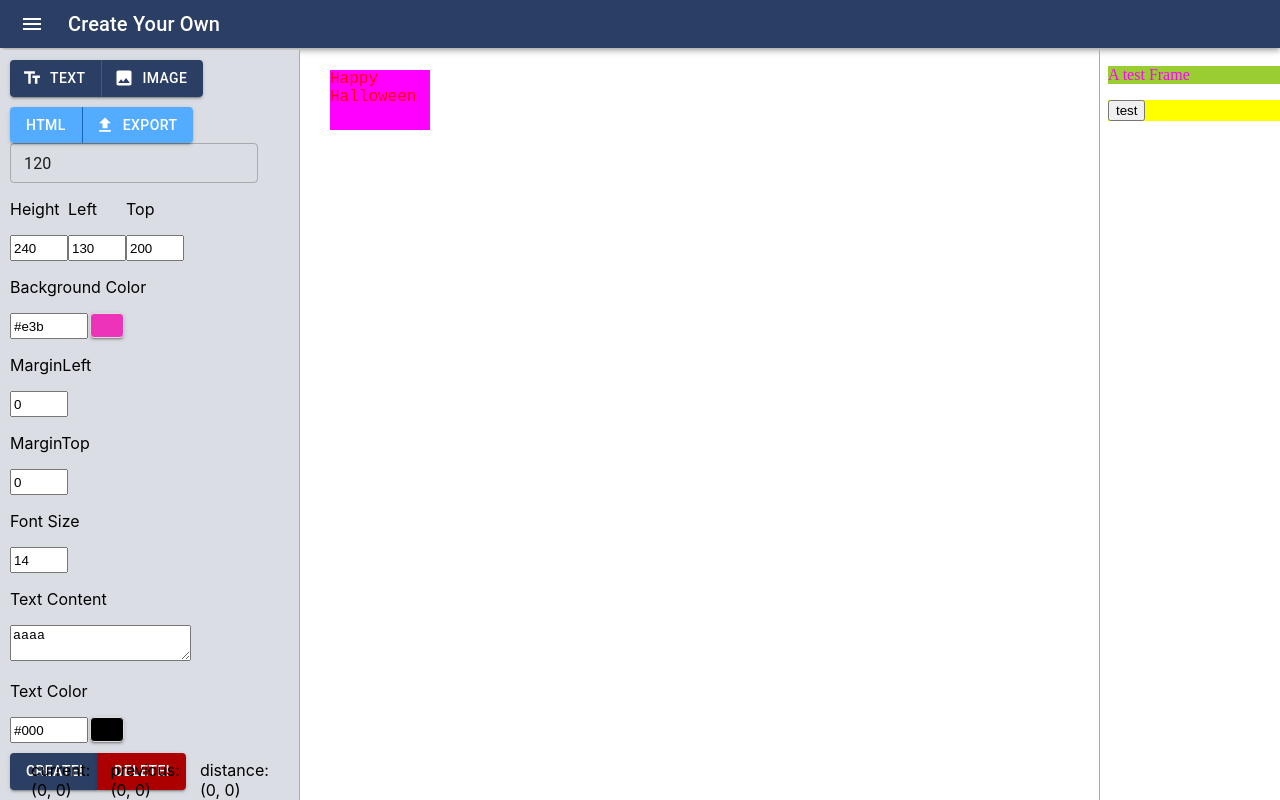
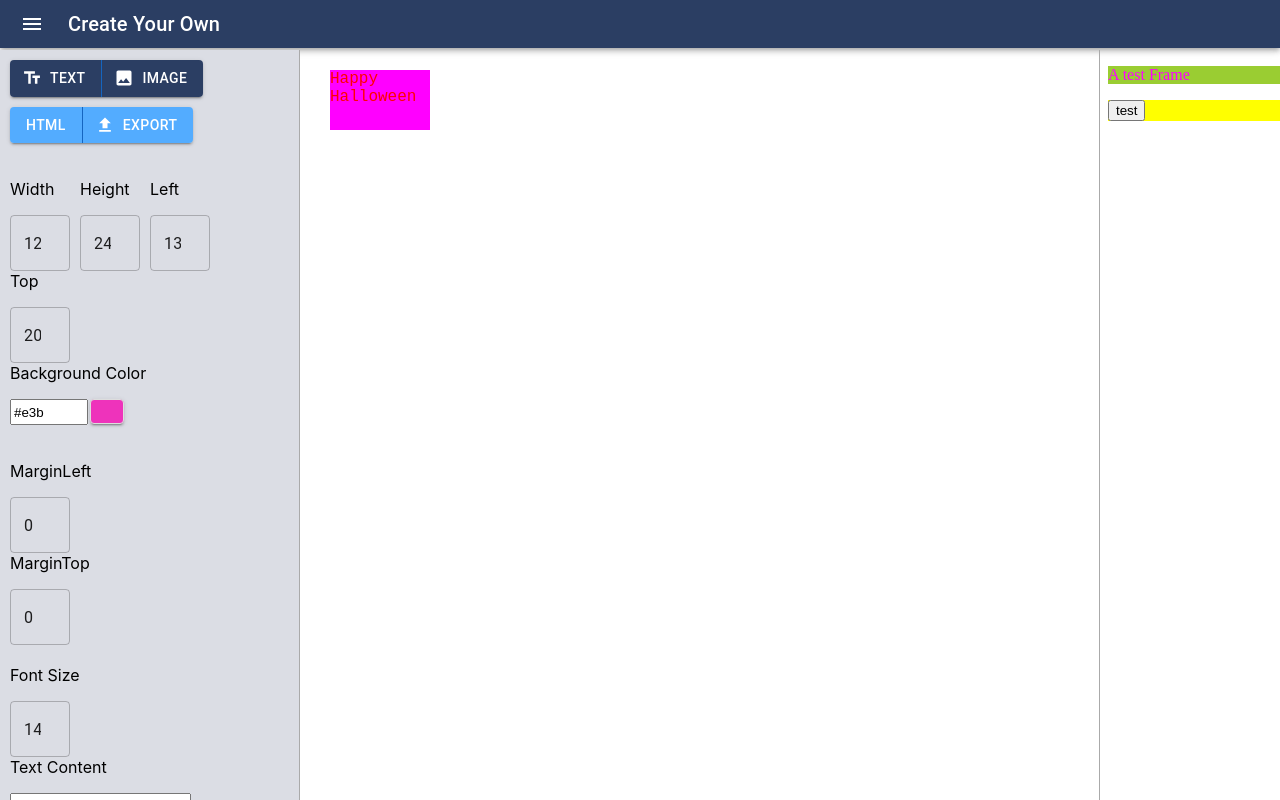
Before and after one commit to rain72510/Create-your-own-Simple-Website-Builder, a React (Create React App) app: page /test in a window 1280 px wide. Shown: the top 800 px of the page. Built offline with nearby package versions, Linux system fonts and the light colour scheme.

Commit message:
prettifying

```diff
--- a/src/container/controlPanel/ControlPanel.js
+++ b/src/container/controlPanel/ControlPanel.js
@@ -17,18 +17,18 @@ const ACCESS_KEY="9ZM61M-0xPrLVshNpTEQpvm2ekEgqkP1avxAsD3xCTA";
 
 const NumberInput = (props) => {
 	return (
-		<div>
+		<div style={{ paddingTop: "20px"}}>
 			<p>{props.name}</p>
-			<input
+			<TextField
 				type="number"
 				value={props.value}
 				onChange={(e) => {props.onChange(e.target.value)}}
 				style={{
-					width: "50px",
+					width: "60px",
 					height: "20px",
-				}}
-			>
-			</input>
+					position: "static",
+					marginRight: "10px"
+				}}/>
 		</div>
 	)
 }
@@ -42,7 +42,7 @@ const ColorInput = (props) => {
 
 	console.log("color in ColorInput: ", color);
 	return (
-		<div>
+		<div style={{ marginTop: "15px"}}>
 			<p>{props.name}</p>
 			<div style={{display: "flex", flexDirection: "row"}}>
 				<input
@@ -99,7 +99,7 @@ const OuterStylePositionInput = () => {
 	} = useContext(Context);
 	return (
 		<div className="OuterStylePositionInput">
-			<TextField name="Width" value={parseFloat(outerStyle.width)} size="small" onChange={(v) => {
+			<NumberInput name="Width" value={parseFloat(outerStyle.width)} size="small" onChange={(v) => {
 				const currOuterStyle = outerStyle;
 				setOuterStyle({...currOuterStyle, width: `${v}px`})
 				if (currentSelectedId) {
@@ -147,7 +147,7 @@ const BackgroundColorInput = () => {
 		updateComponent,
 	} = useContext(Context);
 	return (
-		<div>
+		<div style={{ paddingTop: "20px"}}>
 			<ColorInput
 				name="Background Color"
 				value={outerStyle["background-color"]}
@@ -173,7 +173,7 @@ const TextFontSize = () => {
 	} = useContext(Context);
 
 	return (
-		<div>
+		<div style={{ paddingTop: "20px"}}>
 			<NumberInput name="Font Size" value={parseFloat(innerStyle["font-size"])} onChange={(v) => {
 				const currInnerStyle = innerStyle;
 				setInnerStyle({...currInnerStyle, "font-size": `${v}px`})
@@ -198,7 +198,7 @@ const TextColorInput = () => {
 	console.log('innerStyle in TextColorInput: ', innerStyle);
 	console.log('innerStyle.color in TextColorInput: ', innerStyle.color);
 	return (
-		<div>
+		<div style={{ paddingTop: "20px"}}>
 			<ColorInput
 				name="Text Color"
 				value={innerStyle.color}
@@ -272,7 +272,7 @@ const TextContent = () => {
 		updateComponent
 	} = useContext(Context);
 	return (
-		<div>
+		<div style={{ paddingTop: "20px"}}>
 			<p>Text Content</p>
 			<textarea
 				value={textContent.text}
@@ -649,13 +649,13 @@ const ControlPanel = () => {
 			<OuterStyleInput/>
 			<InnerStyleInput/>
 			{customPanel}
-			<ButtonGroup>
+			<ButtonGroup >
 			<Button
 				variant = "contained"
 				onClick={() => {
 					createComponent();
 				}}
-				sx = {{backgroundColor: "rgb(43, 62, 99)",marginTop : "10px"}}
+				sx = {{backgroundColor: "rgb(43, 62, 99)", marginTop : "10px"}}
 			>
 				Create!
 			</Button>
@@ -675,7 +675,7 @@ const ControlPanel = () => {
 			</Button>
 			</ButtonGroup>
 
-			<div className="showCoordinate flexbox" style={{gap: "20px", width: "300px", justifyContent: "center"}}>
+			<div className="showCoordinate flexbox" style={{position: "static", gap: "20px", width: "300px", justifyContent: "center"}}>
 				<div style={{display: "flex", flexDirection: "column"}}>
 					<p style={{margin: "0"}}> current:</p>
 					<p style={{margin: "0"}}> ({currentPoint.x}, {currentPoint.y})</p>
```
